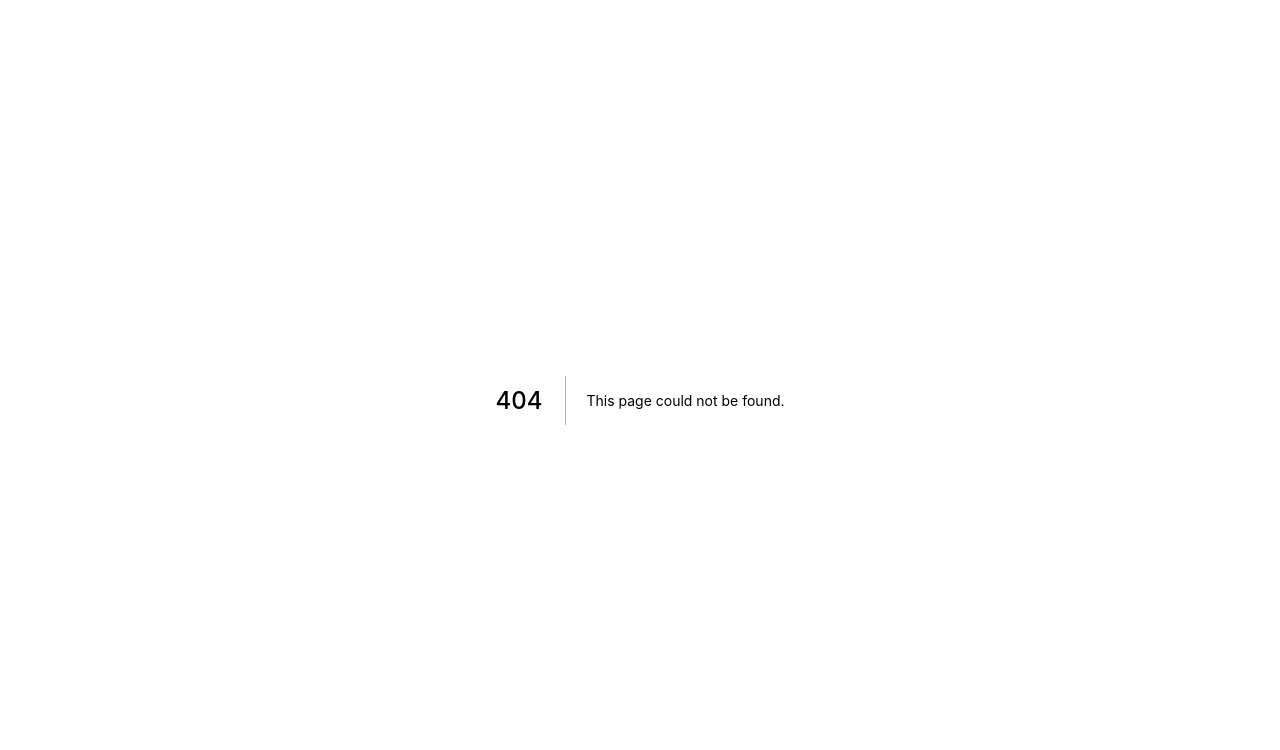
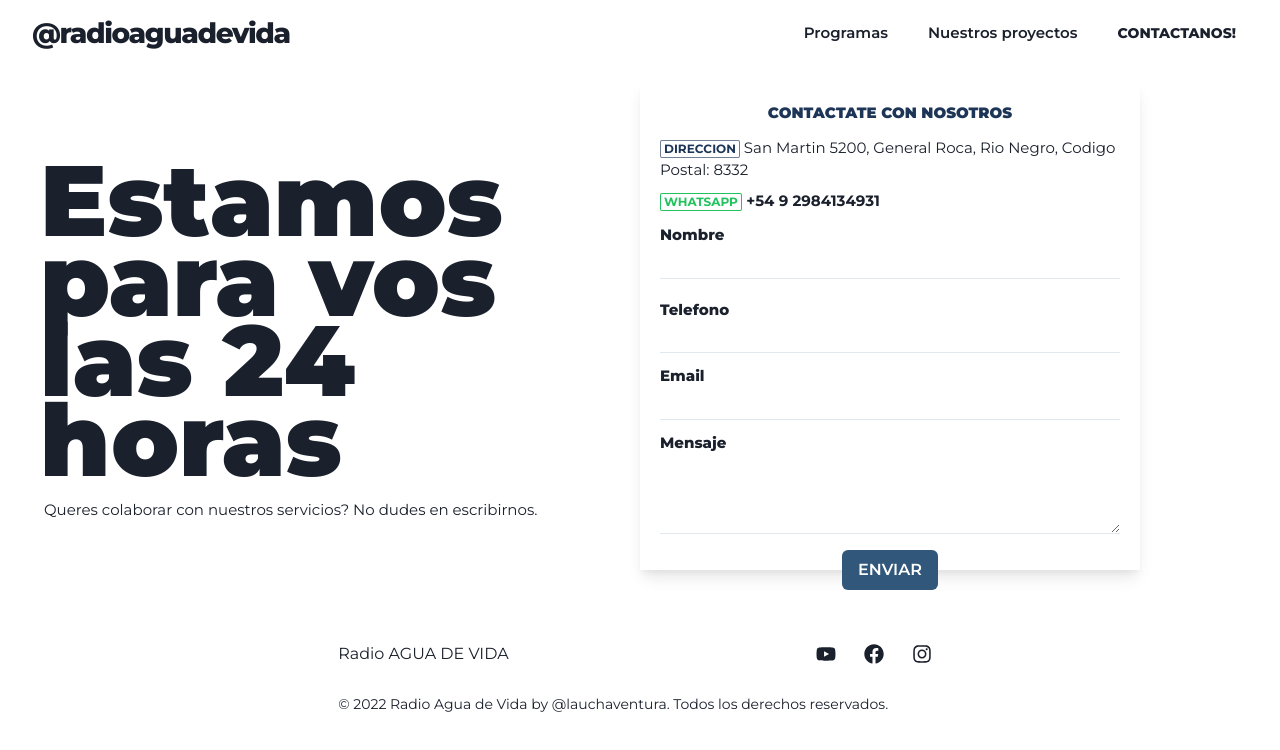
Before and after one commit to lauchaventura/radioadv, a Next.js app: page /contact in a window 1280 px wide. Before the commit this address had no page. Shown: the top 750 px of the page. Built offline with nearby package versions, Linux system fonts and the light colour scheme.

Commit message:
add contact

```diff
--- a/components/Header.jsx
+++ b/components/Header.jsx
@@ -1,123 +1,105 @@
 import React from "react";
-import { useRouter } from "next/router"
-import { motion } from "framer-motion";
+import {useRouter} from "next/router";
+
 import {
   Box,
   Stack,
   Heading,
   Flex,
   Text,
-    Image,
+  Link,
   Button,
   Badge,
-    useDisclosure
+  useDisclosure,
 } from "@chakra-ui/react";
-import { HamburgerIcon } from "@chakra-ui/icons";
+import {HamburgerIcon} from "@chakra-ui/icons";
 
 const Header = (props) => {
-    const { isOpen, onOpen, onClose } = useDisclosure();
+  const {isOpen, onOpen, onClose} = useDisclosure();
   const handleToggle = () => (isOpen ? onClose() : onOpen());
   const router = useRouter();
   return (
     <>
       <Flex
-            as="nav"
-            align="center"
-            justify="space-between"
-            wrap="wrap"
+        as='nav'
+        align='center'
+        justify='space-between'
+        wrap='wrap'
         padding={2}
-
         width='100%'
         {...props}
         bg='white'
       >
-            <Flex align="center" >
-                <div onClick={() => router.push('/')} >
-                    <Box
-                        w='23'
-                       p={1}
+        <Flex align='center'>
+          <div onClick={() => router.push("/")}>
+            <Box w='23' p={1}>
+              <Text
+                cursor='pointer'
+                fontSize='28px'
+                fontWeight='extrabold'
+                font
+                letterSpacing='tighter'
+                color='#1A202C'
+                ml={[0, 5]}
               >
-                         <Heading
-                        cursor='pointer'
-                        fontSize='25px'
-                        letterSpacing={"tighter"}
-                        color='#1d3557'
-
-                    >
-                        Radio Agua de Vida
-                    </Heading>
+                @radioaguadevida
+              </Text>
             </Box>
           </div>
         </Flex>
 
-
-            <Box display={{ base: "block", md: "none" }} onClick={handleToggle}>
-                <HamburgerIcon  />
+        <Box display={{base: "block", md: "none"}} onClick={handleToggle}>
+          <HamburgerIcon />
         </Box>
 
         <Stack
           mr={9}
-                direction={{ base: "column", md: "row", }}
-                display={{ base: isOpen ? "block" : "none", md: "flex" }}
-                width={{ base: "full", md: "auto" }}
-                alignItems="center"
-                columnGap={12}
-                mt={{ base: 4, md: 0 }}
+          direction={{base: "column", md: "row"}}
+          display={{base: isOpen ? "block" : "none", md: "flex"}}
+          width={{base: "full", md: "auto"}}
+          alignItems='center'
+          columnGap={8}
+          mt={{base: 4, md: 0}}
+          color='#1A202C'
         >
-                <div onClick={() => router.push('/programs')}>
+          <div onClick={() => router.push("/programs")}>
             <Text
               cursor='pointer'
-                        color='#1d3557'
-                        fontWeight='ligth'
+              color='#1A202C'
+              fontWeight='semibold'
               fontSize={15}
               transitionDuration='400ms'
-                        _hover={{ color: '#e63946' }}
+              _hover={{color: "#e63946"}}
             >
               Programas
             </Text>
           </div>
-
-                <div onClick={() => router.push('/grilla')}>
+          <div onClick={() => router.push("/projects")}>
             <Text
               cursor='pointer'
-                        color='1d3557'
-                        _hover={{ color: '#e63946' }}
-                        fontWeight='ligth'
-                        fontSize={15}
-                        transitionDuration='400ms'
-
-                    >
-                        Grilla
-                    </Text>
-                </div>
-                {/* <div>
-                    <Text
-                        cursor='pointer'
-                        color='#1d3557'
-                        _hover={{ color: '#e63946' }}
-                        transitionDuration='400ms'
-                        fontWeight='ligth'
-                        fontSize={15}
-                    >
-                        DONAR
-                    </Text>
-                </div> */}
-                <div onClick={() => router.push('/projects')}>
-                    <Text
-                        cursor='pointer'
-                        color='#1d3557'
-                        _hover={{ color: '#e63946' }}
+              color='#1A202C'
+              _hover={{color: "#e63946"}}
               fontWeight='semibold'
               transitionDuration='500ms'
               fontSize={15}
             >
-                        NUESTROS PROYECTOS
+              Nuestros proyectos
+            </Text>
+          </div>
+          <div onClick={() => router.push("/contact")}>
+            <Text
+              cursor='pointer'
+              color='#1A202C'
+              _hover={{color: "#e63946"}}
+              fontWeight='extrabold'
+              fontSize={14}
+              transitionDuration='400ms'
+            >
+              CONTACTANOS!
             </Text>
           </div>
         </Stack>
-
-
-        </Flex >
+      </Flex>
     </>
   );
 };
--- /dev/null
+++ b/components/Mailer/Mailer.jsx
@@ -0,0 +1,140 @@
+import React from "react";
+import emailjs from "@emailjs/browser";
+import {
+  SimpleGrid,
+  Container,
+  Box,
+  Text,
+  AspectRatio,
+  Input,
+  Badge,
+  Button,
+  Textarea,
+  Link,
+  NumberInput,
+  FormErrorMessage,
+  NumberInputStepper,
+  Heading,
+  NumberInputField,
+} from "@chakra-ui/react";
+import {GrMapLocation} from "react-icons/gr";
+import {useState} from "react";
+import {useRef} from "react";
+export const Mailer = () => {
+  const form = useRef();
+
+  const sendEmail = (e) => {
+    e.preventDefault();
+
+    emailjs
+      .sendForm(
+        "service_0wihd11",
+        "template_6tv6viz",
+        form.current,
+        "c9w-zWBVZbAzNjxhf"
+      )
+      .then(
+        (result) => {
+          console.log(result.text);
+        },
+        (error) => {
+          console.log(error.text);
+        }
+      );
+  };
+
+  return (
+    <Container maxW='container.xl' centerContent>
+      <SimpleGrid alignItems='center' columns={[1, 2]} mt={4} fontSize='15px'>
+        <Box>
+          <Text
+            p={6}
+            lineHeight={0.8}
+            Textalign='start'
+            fontWeight='900'
+            fontSize={[67, 60, 100]}
+          >
+            Estamos para vos las 24 horas
+          </Text>
+          <Text ml={7} lineHeight={0.8} Textalign='start'>
+            Queres colaborar con nuestros servicios? No dudes en escribirnos.
+          </Text>
+        </Box>
+        <Box boxShadow='lg' p={5} maxW='500px' maxH='488px'>
+          <form ref={form} onSubmit={sendEmail}>
+            <Text align='center' fontWeight='900' size='md' color='#1D3557'>
+              CONTACTATE CON NOSOTROS
+            </Text>
+            <Text mt={3} fontSize='15px'>
+              <Badge variant='outline' color='#1D3557'>
+                Direccion
+              </Badge>
+              {""} San Martin 5200, General Roca, Rio Negro, Codigo Postal: 8332
+            </Text>
+            <Text fontWeight='500' fontSize='15px' mt={2}>
+              <Badge variant='outline' colorScheme='whatsapp'>
+                Whatsapp{" "}
+              </Badge>
+
+              <Link
+                style={{textDecoration: "none"}}
+                href='https://api.whatsapp.com/send?phone=2984134931'
+                cursor='pointer'
+                fontWeight='bold'
+              >
+                {""} +54 9 2984134931
+              </Link>
+            </Text>
+            <Text mt={3} fontWeight='800'>
+              Nombre
+            </Text>
+            <Input variant='flushed' type='text' name='user_name' size='sm' />
+            <Text fontWeight='800' mt={5}>
+              Telefono
+            </Text>
+            <NumberInput
+              variant='flushed'
+              type='text'
+              name='user_phone'
+              size='sm'
+            >
+              <NumberInputField />
+              <NumberInputStepper></NumberInputStepper>
+            </NumberInput>
+
+            <Text mt={3} fontWeight='800'>
+              Email
+            </Text>
+            <Input type='email' name='user_email' variant='flushed' size='sm' />
+            <Text mt={3} fontWeight='800'>
+              Mensaje
+            </Text>
+            <Textarea variant='flushed' name='message' />
+            <Box align='center'>
+              <Button
+                colorScheme='blue'
+                variant='solid'
+                mt={4}
+                justify='center'
+                type='submit'
+                value='Send'
+                outline='none'
+                _focus={"outline: none"}
+                bg='#31587a'
+              >
+                ENVIAR
+              </Button>
+            </Box>
+          </form>
+        </Box>
+        {/* <Box boxShadow='2xl' backgroundColor='#fff' align='center'>
+          <AspectRatio ratio={12 / 13}>
+            <iframe src='https://www.google.com/maps/embed?pb=!1m18!1m12!1m3!1d3686.304633384232!2d-67.6351472883135!3d-39.019867560152875!2m3!1f0!2f0!3f0!3m2!1i1024!2i768!4f13.1!3m3!1m2!1s0x960a1dfbb50cc07b%3A0xce26a880883c9fcf!2sRadio%20Agua%20de%20Vida!5e0!3m2!1ses!2sar!4v1658265222134!5m2!1ses!2sar" width="600" height="450" style="border:0;" allowfullscreen="" loading="lazy" referrerpolicy="no-referrer-when-downgrade' />
+          </AspectRatio>
+        </Box> */}
+      </SimpleGrid>
+    </Container>
+  );
+};
+
+export default Mailer;
--- a/components/Map.js
+++ b/components/Map.js
@@ -8,13 +8,13 @@ const Map = () => {
             wrap="wrap"
             padding={10}
             color="#1A202C"
-
+id='map'
         >
-            <SimpleGrid alignItems='center' columns={[1, 2]}  mt={5}>
+            <SimpleGrid alignItems='center' columns={[1, 2]}  >
                 <Box boxShadow="2xl"
                     backgroundColor="#fff"
                     align='center'>
-                    <AspectRatio ratio={15 / 11}>
+                    <AspectRatio ratio={15 / 12}>
   <iframe
     src='https://www.google.com/maps/embed?pb=!1m18!1m12!1m3!1d3686.304633384232!2d-67.6351472883135!3d-39.019867560152875!2m3!1f0!2f0!3f0!3m2!1i1024!2i768!4f13.1!3m3!1m2!1s0x960a1dfbb50cc07b%3A0xce26a880883c9fcf!2sRadio%20Agua%20de%20Vida!5e0!3m2!1ses!2sar!4v1658265222134!5m2!1ses!2sar" width="600" height="450" style="border:0;" allowfullscreen="" loading="lazy" referrerpolicy="no-referrer-when-downgrade'
 
--- a/components/Reproductor.js
+++ b/components/Reproductor.js
@@ -9,7 +9,7 @@ import { GrPlay, GrVolumeMute, GrVolume, GrPause } from 'react-icons/gr';
 const Reproductor = () => {
     return (
 
-        <SimpleGrid mt={4}  columns={[1, 2]} alignItems='center' justify='center' padding='15px' bg='#457b9d'>
+        <SimpleGrid id='reproductor' mt={4}  columns={[1, 2]} alignItems='center' justify='center' padding='15px' bg='#457b9d'>
             <Box alignItems='center' align='center' p={2}>
                 <AudioPlayer
                     src="https://serverssl.deradios.stream/8354/stream*540.stream"
@@ -34,7 +34,7 @@ const Reproductor = () => {
                 />
             </Box>
             <Box>
-                <Text color='white' align='center' p={4}>
+                <Text color='white' align='center' p={4} fontSize='18px'>
                     Escuchanos desde cualquier parte del mundo vayas donde vayas, estes donde estes
                 </Text>
             </Box>
--- a/package.json
+++ b/package.json
@@ -11,10 +11,12 @@
   "dependencies": {
     "@chakra-ui/icons": "^1.1.7",
     "@chakra-ui/react": "^1.8.6",
+    "@emailjs/browser": "^3.6.2",
     "@emotion/react": "^11.8.1",
     "@emotion/styled": "^11.8.1",
     "@fontsource/montserrat": "^4.5.5",
-    "@fontsource/open-sans": "^4.5.5",
+    "@fontsource/open-sans": "^4.5.10",
+    "@fontsource/quicksand": "^4.5.9",
     "axios": "^0.26.1",
     "framer-motion": "^6.5.1",
     "next": "12.1.0",
--- a/pages/_app.js
+++ b/pages/_app.js
@@ -1,32 +1,36 @@
-import { ChakraProvider, Box } from '@chakra-ui/react'
-import '@fontsource/montserrat/400.css'
-import '@fontsource/montserrat/500.css'
-import '@fontsource/montserrat/600.css'
-import '@fontsource/montserrat/700.css'
-import '@fontsource/montserrat/800.css'
-import '@fontsource/montserrat/900.css'
-import '@fontsource/open-sans/700.css'
-import theme from '../styles/theme'
-import { motion } from 'framer-motion'
+import {ChakraProvider, Box} from "@chakra-ui/react";
+import "@fontsource/montserrat/400.css";
+import "@fontsource/montserrat/500.css";
+import "@fontsource/montserrat/600.css";
+import "@fontsource/montserrat/700.css";
+import "@fontsource/montserrat/800.css";
+import "@fontsource/montserrat/900.css";
+import "@fontsource/open-sans/700.css";
+import "@fontsource/quicksand";
+import theme from "../styles/theme";
+import {motion} from "framer-motion";
 
-function MyApp({ Component, pageProps, router }) {
+function MyApp({Component, pageProps, router}) {
   return (
-    <motion.div key={router.route} initial='pageInitial' animate='pageAnimate' variants={{
-      pageInitial: {
-        opacity:0
-      },
-      pageAnimate:{
-        opacity:1
-      },
-    }}>
+    <motion.div
+      key={router.route}
+      initial='pageInitial'
+      animate='pageAnimate'
+      variants={{
+        pageInitial: {
+          opacity: 0,
+        },
+        pageAnimate: {
+          opacity: 1,
+        },
+      }}
+    >
       <ChakraProvider theme={theme}>
-        <Box >
+        <Box>
           <Component {...pageProps} />
         </Box>
       </ChakraProvider>
     </motion.div>
-  )
-
-
+  );
 }
-export default MyApp
+export default MyApp;
--- a/pages/api/database.js
+++ /dev/null
@@ -1,5 +0,0 @@
-// Next.js API route support: https://nextjs.org/docs/api-routes/introduction
-
-export default function handler(req, res) {
-  res.status(200).json({ name: 'John Doe' })
-}
--- /dev/null
+++ b/pages/contact.js
@@ -0,0 +1,20 @@
+import Footer from "../components/Footer";
+import Header from "../components/Header";
+import Mailer from "../components/Mailer/Mailer";
+import Head from "next/head";
+
+ const Contact = () => {
+  return (
+    <>
+    <Head>
+                <title>Radio Agua de Vida | Contacto</title>
+            </Head>
+    <Header />
+    <Mailer/>
+    <Footer/>
+    </>
+
+  )
+}
+
+export default Contact;
```
Also changed, not shown: components/CardsDonation.js (+57 -54 lines), components/Presentation.js (+6 -6 lines), pages/index.jsx (+11 -13 lines), components/PresentationContact.js (added), 1 other file (tests, documents, lock files or other folders). Lines whose indentation alone changed are shown as unchanged.
